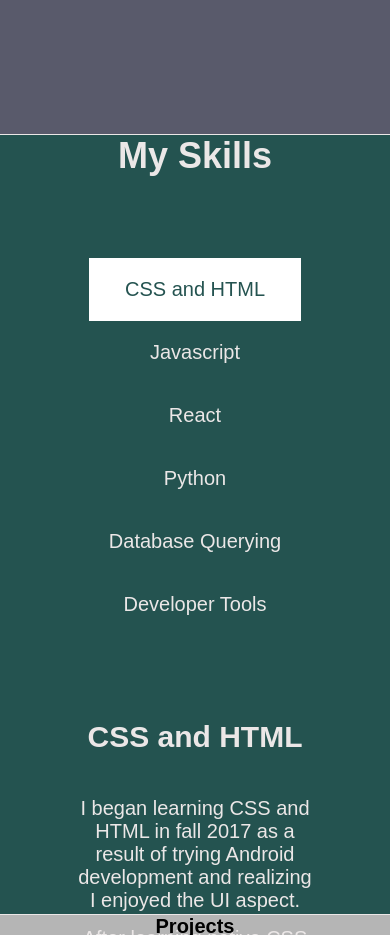
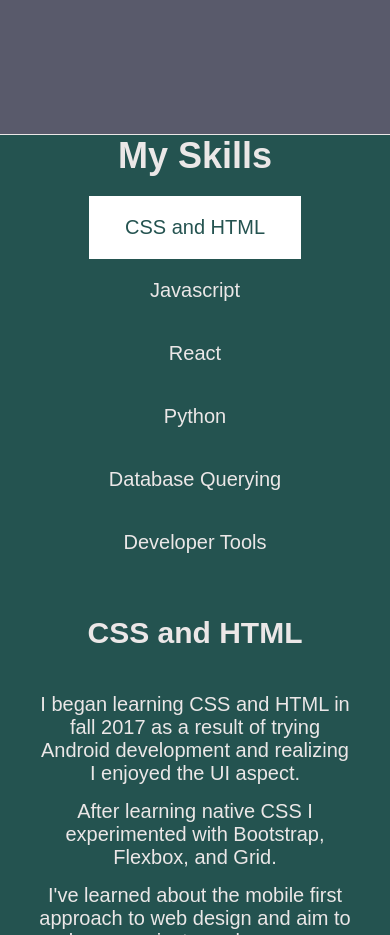
Before and after one commit to Cooper-Runstein/Website-CooperRunstein, a React (Create React App) app: page / in a window 390 px wide. Shown: the part 1680-2615 px from the top of the page. Built offline with nearby package versions, Linux system fonts and the light colour scheme.

Commit message:
Mobile friendl skills list

```diff
--- a/src/main.css
+++ b/src/main.css
@@ -476,7 +476,7 @@
 }
 @media only screen and (max-width: 650px){
   .skills-container{
-    height: 200vw;
+    height: 275vw;
   }
   .skills-container div{
     flex-direction: column;
@@ -486,18 +486,18 @@
   }
   .active-skill-container{
     margin: 0;
+    width: 80vw;
   }
   .skills-list-wrapper{
     width: 100vw;
-
     margin: 0;
-    padding-top: 10vw;
+    padding-top: 5vw;
   }
 
   .skills-list-wrapper ul{
     border: 0;
-    margin-top: 10vh;
-    margin-bottom: 10vh;
+    margin-top: 5vh;
+    margin-bottom: 5vh;
   }
 
   .skills-list-wrapper ul li{
```
